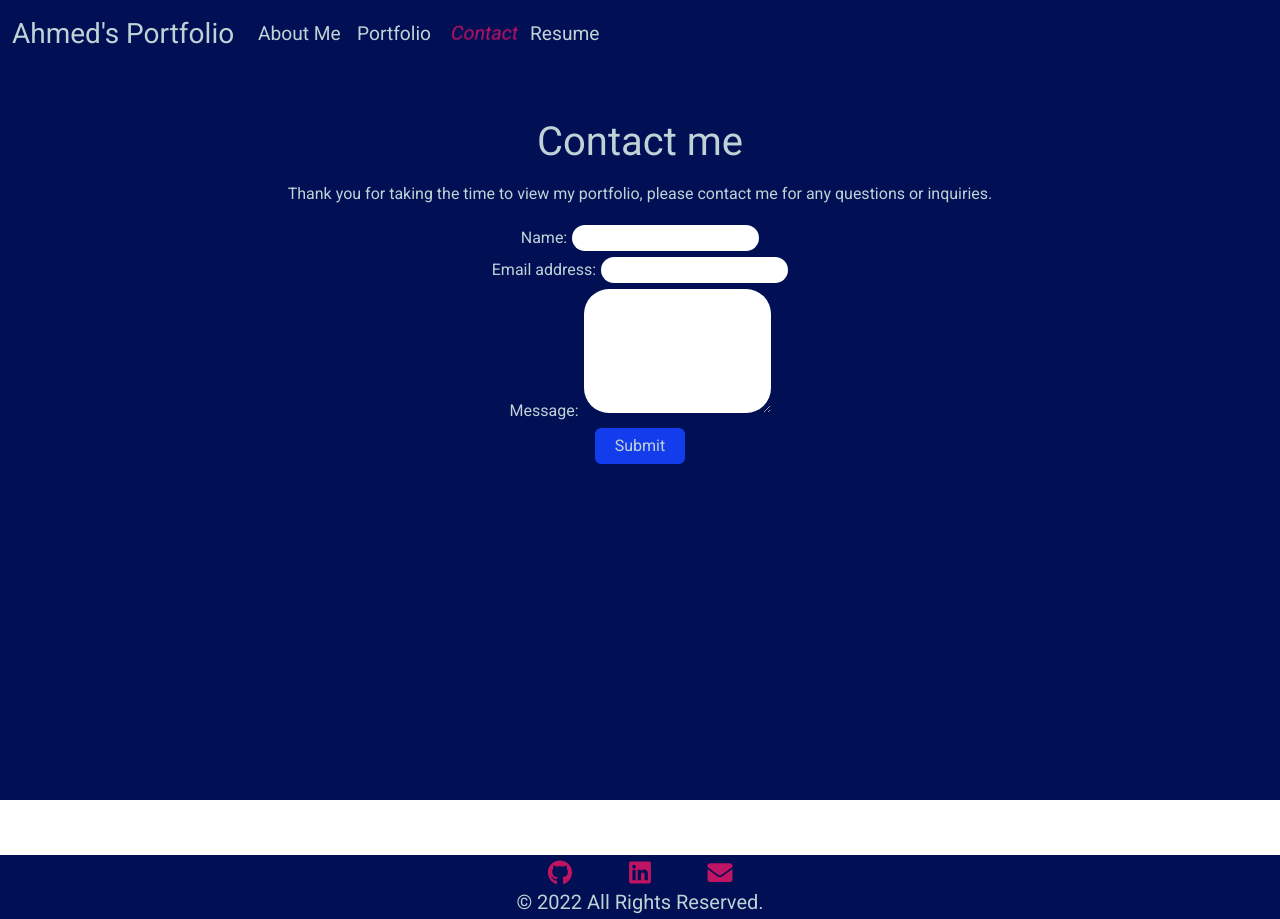
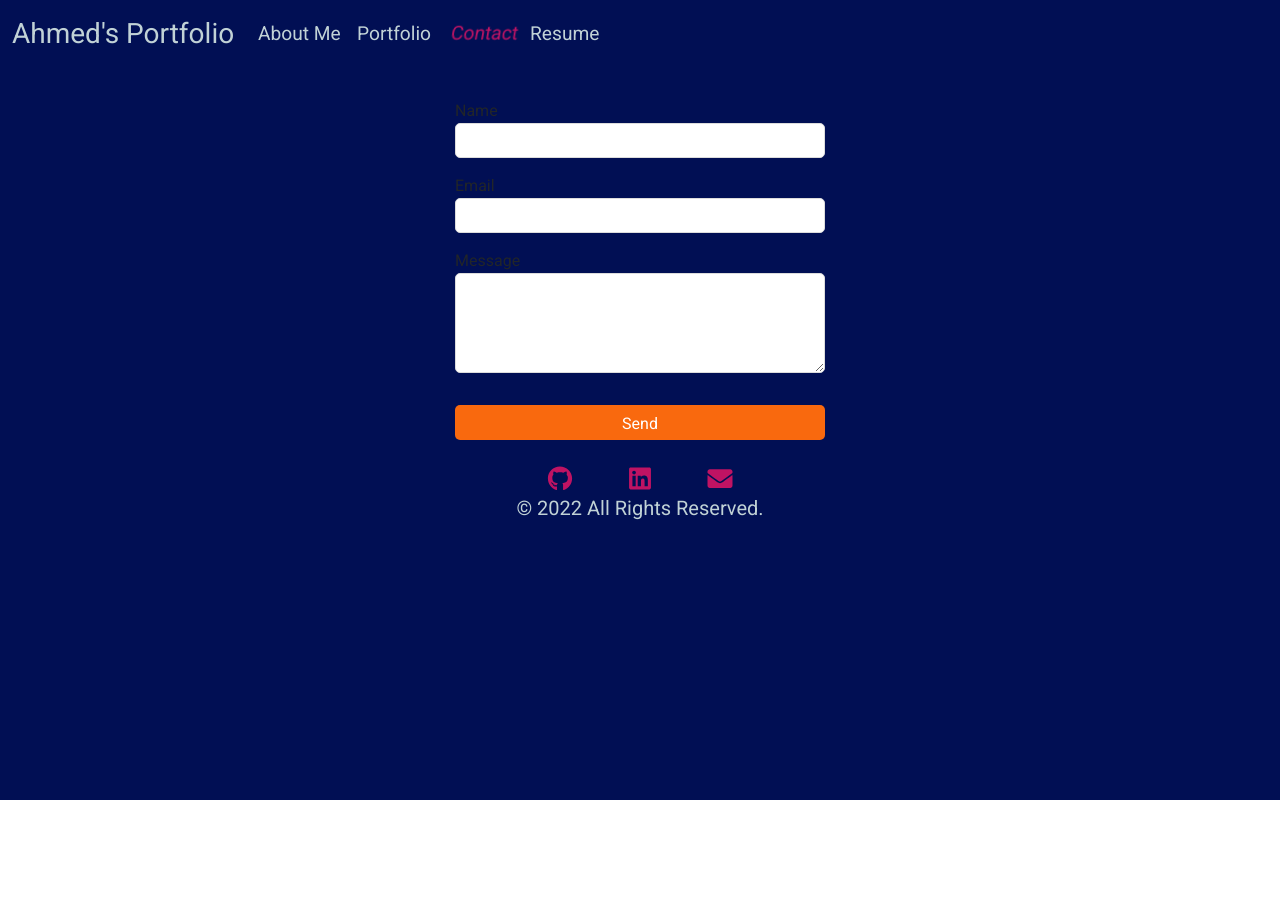
Before and after one commit to AhmedAlkh/react-portfolio, a React (Create React App) app in the folder my-app/: page / in a window 1280 px wide. Both pictures are taken after a click on the button "Contact". After the commit the page ends 800 px from the top, so only its background shows below. Built offline with nearby package versions, Linux system fonts and the light colour scheme.

Commit message:
completely changed contact form, confirmed it is functional

```diff
--- a/my-app/package.json
+++ b/my-app/package.json
@@ -4,6 +4,7 @@
   "private": true,
   "dependencies": {
     "@coreui/react": "^4.4.0",
+    "@emailjs/browser": "^3.9.1",
     "@testing-library/jest-dom": "^5.16.5",
     "@testing-library/react": "^13.4.0",
     "@testing-library/user-event": "^13.5.0",
--- a/my-app/public/styles.css
+++ b/my-app/public/styles.css
@@ -205,49 +205,66 @@ div .carousel-indicators {
   border-radius: 25px 25px 0px 0px;
 }
 
-/* ----------------- Contact ---------------- */
+/* ----------------- Contact ---------------- 1*/
+
+.contact-page {
+  text-align: center;
+}
 
 .contact-container {
-  text-align: center;
-  color: rgb(193, 210, 214);
-  margin-top: 50px;
-  margin-bottom: 400px;
+  margin: auto;
+  width: 25rem;
+  background-color: #010f54;
+  padding: 15px;
+  margin-bottom: 20px;
 }
 
-.contact-form {
-  display: inline-block;
-  background-color: #010f54;
-  border-radius: 25px;
-  width: 60%;
-  margin: 0;
-}
+  form {
+    display: flex;
+    align-items: flex-start;
+    flex-direction: column;
+    width: 100%;
+    font-size: 16px;
+  }
+    input {
+      width: 100%;
+      height: 35px;
+      padding: 7px;
+      outline: none;
+      border-radius: 5px;
+      border: 1px solid rgb(220, 220, 220);
+    }
 
-.input-field {
-  border-radius: 25px;
-  border-style: none;
-  margin-top: 3px;
-  margin-bottom: 3px;
-  margin-left: 5px;
-}
+    input:focus {
+      border: 2px solid rgba(0, 206, 158, 1);
+    }
 
-.contact-btn {
-  background-color: #133dec!important;
-  width: 90px;
-  margin-top: 5px;
-  margin-bottom: 5px;
-  transition: transform 0.2s!important; /* Animation for zoom in effect */
-}
+    textarea {
+      max-width: 100%;
+      min-width: 100%;
+      width: 100%;
+      max-height: 100px;
+      min-height: 100px;
+      padding: 7px;
+      outline: none;
+      border-radius: 5px;
+      border: 1px solid rgb(220, 220, 220);
+    }
+      textarea:focus {
+        border: 2px solid rgba(0, 206, 158, 1);
+      }
 
-.contact-btn:hover {
-  background-color: #bf1363!important;
-  transform: scale(
-    1.1
-  )!important;
-}
+    label {
+      margin-top: 1rem;
+    }
+    input[type="submit"] {
+      margin-top: 2rem;
+      cursor: pointer;
+      background: rgb(249, 105, 14);
+      color: white;
+      border: none;
+    }
 
-.contact-statement {
-  margin-top: 8px;
-}
 
 /* ----------------- Resume ---------------- */
 
@@ -338,3 +355,48 @@ footer {
 .footerText {
   color: rgb(193, 210, 214);
 }
+
+/* ----------------- Test ---------------- */
+
+  /* .contact-container {
+    text-align: center;
+    color: rgb(193, 210, 214);
+    margin-top: 50px;
+
+    margin-bottom: 400px;
+  }
+
+  .contact-form {
+    display: inline-block;
+    background-color: #010f54;
+    border-radius: 25px;
+    width: 60%;
+    margin: 0;
+  }
+
+  .input-field {
+    border-radius: 25px;
+    border-style: none;
+    margin-top: 3px;
+    margin-bottom: 3px;
+    margin-left: 5px;
+  }
+
+  .contact-btn {
+    background-color: #133dec!important;
+    width: 90px;
+    margin-top: 5px;
+    margin-bottom: 5px;
+    transition: transform 0.2s!important; /* Animation for zoom in effect */
+  /*  }
+
+  .contact-btn:hover {
+    background-color: #bf1363!important;
+    transform: scale(
+      1.1
+    )!important;
+  }
+
+  .contact-statement {
+    margin-top: 8px;
+  } */
--- a/my-app/src/components/Contact.js
+++ b/my-app/src/components/Contact.js
@@ -1,71 +1,112 @@
-import React, { useState } from "react";
-import { validateEmail } from '../utils/helpers'
-import Button from 'react-bootstrap/Button';
+// import React, { useState } from "react";
+// import { validateEmail } from '../utils/helpers'
+// import Button from 'react-bootstrap/Button';
+
+// function Contact() {
+//     const [formState, setFormState] = useState({ name: '', email: '', message: '' });
+//     const [errorMessage, setErrorMessage] = useState('');
+//     const { name, email, message } = formState;
+
+//     const handleSubmit = (e) => {
+//       e.preventDefault();
+//       if (!errorMessage) {
+//         console.log('Submit Form', formState);
+//       }
+//     };
+
+//     const handleChange = (e) => {
+//       if (e.target.name === 'email') {
+//         const isValid = validateEmail(e.target.value);
+//         if (!isValid) {
+//           setErrorMessage('Your email is invalid.');
+//         } else {
+//           setErrorMessage('');
+//         }
+//       } else {
+//         if (!e.target.value.length) {
+//           setErrorMessage(`${e.target.name} is required.`);
+//         } else {
+//           setErrorMessage('');
+//         }
+//       }
+//       if (!errorMessage) {
+//         setFormState({ ...formState, [e.target.name]: e.target.value });
+//         console.log('Handle Form', formState);
+//       }
+//     };
+
+//     return (
+//       <section className="contact-container">
+//         <h1>Contact me</h1>
+//         <div className="contact-form">
+//         <div className="contact-statement">
+//         <p>Thank you for taking the time to view my portfolio, please contact me for any questions or inquiries.</p>
+//         </div>
+//         <form onSubmit={handleSubmit}>
+//           <div>
+//             <label htmlFor="name">Name:</label>
+//             <input className="input-field" type="text" name="name" defaultValue={name} onBlur={handleChange} />
+//           </div>
+//           <div>
+//             <label htmlFor="email">Email address:</label>
+//             <input className="input-field" type="email" name="email" defaultValue={email} onBlur={handleChange} />
+//           </div>
+//           <div>
+//             <label htmlFor="message">Message:</label>
+//             <textarea className="input-field" name="message" rows="5" defaultValue={message} onBlur={handleChange} />
+//           </div>
+//           {errorMessage && (
+//             <div>
+//               <p className="error-text">{errorMessage}</p>
+//             </div>
+//           )}
+//           <Button className="contact-btn" data-testid="button" type="submit">Submit</Button>
+//         </form>
+//         </div>
+//       </section>
+
+//     );
+// }
+
+// export default Contact;
+
+// ~~~~~~~~~~~~~~~~~~~~~~~
+
+import React, { useRef } from "react";
+import emailjs from "@emailjs/browser";
 
 function Contact() {
-    const [formState, setFormState] = useState({ name: '', email: '', message: '' });
-    const [errorMessage, setErrorMessage] = useState('');
-    const { name, email, message } = formState;
+  const form = useRef();
 
-    const handleSubmit = (e) => {
+  const sendEmail = (e) => {
     e.preventDefault();
-      if (!errorMessage) {
-        console.log('Submit Form', formState);
-      }
-    };
 
-    const handleChange = (e) => {
-      if (e.target.name === 'email') {
-        const isValid = validateEmail(e.target.value);
-        if (!isValid) {
-          setErrorMessage('Your email is invalid.');
-        } else {
-          setErrorMessage('');
-        }
-      } else {
-        if (!e.target.value.length) {
-          setErrorMessage(`${e.target.name} is required.`);
-        } else {
-          setErrorMessage('');
-        }
-      }
-      if (!errorMessage) {
-        setFormState({ ...formState, [e.target.name]: e.target.value });
-        console.log('Handle Form', formState);
-      }
+    emailjs.sendForm('service_cko5hpg', 'template_3o7wveb', form.current, 'CaIauTER79fcejYCF')
+      .then((result) => {
+          console.log(result.text);
+          console.log("message sent");
+          // This will clear the form after successful submit
+          e.target.reset();
+      }, (error) => {
+          console.log(error.text);
+      });
   };
 
   return (
-      <section className="contact-container">
-        <h1>Contact me</h1>
-        <div className="contact-form">
-        <div className="contact-statement">
-        <p>Thank you for taking the time to view my portfolio, please contact me for any questions or inquiries.</p>
-        </div>
-        <form onSubmit={handleSubmit}>
-          <div>
-            <label htmlFor="name">Name:</label>
-            <input className="input-field" type="text" name="name" defaultValue={name} onBlur={handleChange} />
-          </div>
-          <div>
-            <label htmlFor="email">Email address:</label>
-            <input className="input-field" type="email" name="email" defaultValue={email} onBlur={handleChange} />
-          </div>
-          <div>
-            <label htmlFor="message">Message:</label>
-            <textarea className="input-field" name="message" rows="5" defaultValue={message} onBlur={handleChange} />
-          </div>
-          {errorMessage && (
-            <div>
-              <p className="error-text">{errorMessage}</p>
-            </div>
-          )}
-          <Button className="contact-btn" data-testid="button" type="submit">Submit</Button>
+    <div className="contact-page">
+    <div className="contact-container">
+    <form ref={form} onSubmit={sendEmail}>
+      <label>Name</label>
+      <input type="text" name="user_name" />
+      <label>Email</label>
+      <input type="email" name="user_email" />
+      <label>Message</label>
+      <textarea name="message" />
+      <input type="submit" value="Send" />
     </form>
     </div>
-      </section>
-
+    </div>
   );
-}
+};
 
 export default Contact;
```
Also changed, not shown: 1 other file (tests, documents, lock files or other folders). Lines whose indentation alone changed are shown as unchanged.
